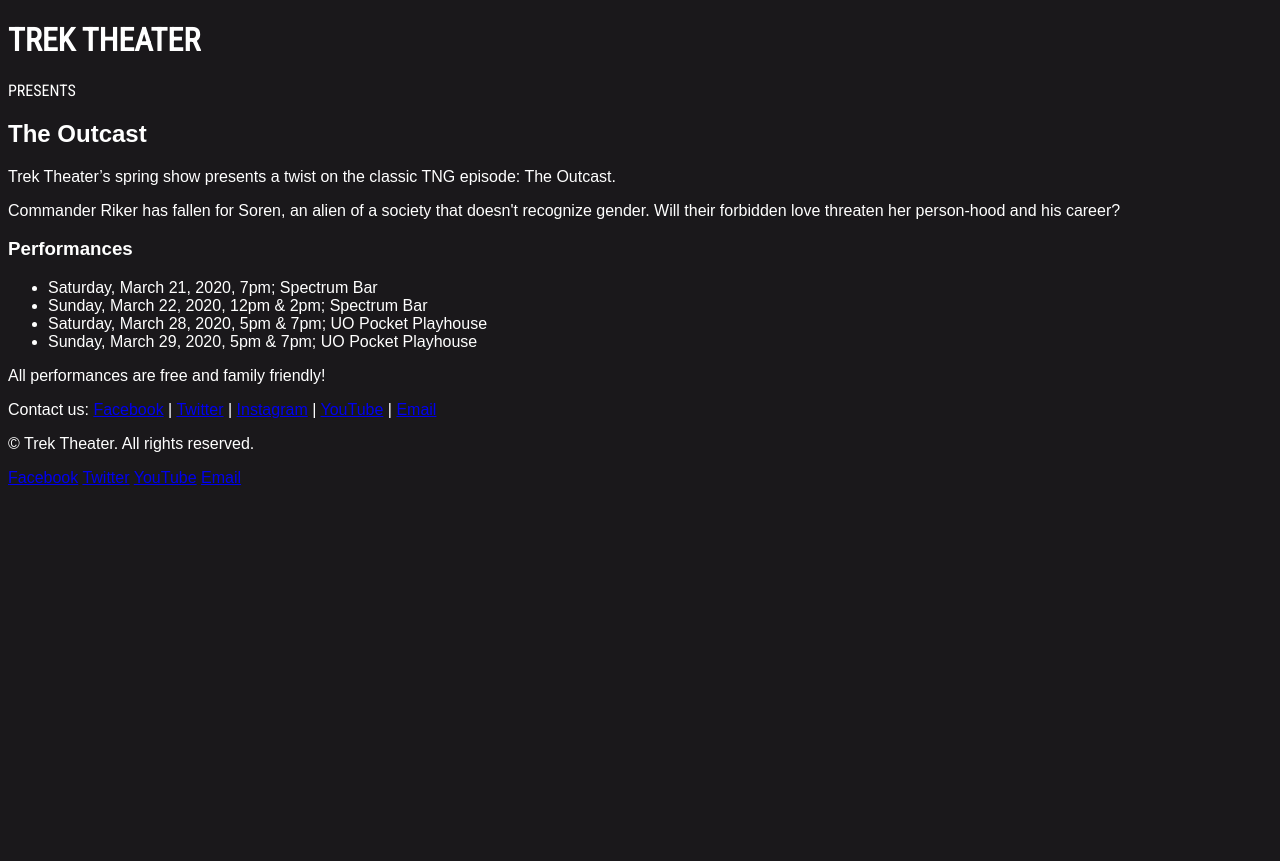
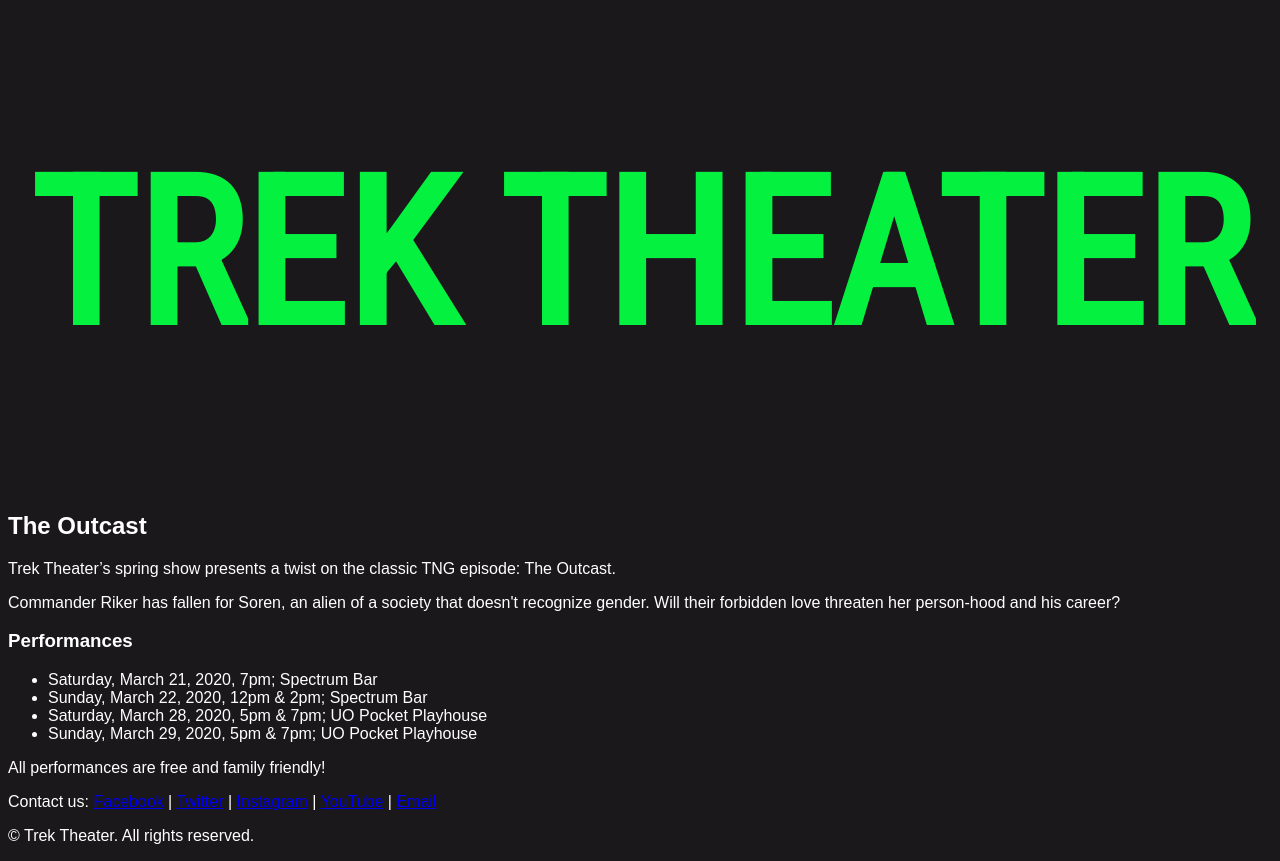
Before and after one commit to joelyoungblom/trektheater.org, a website: page index.html in a window 1280 px wide. Before the commit the page ends 800 px from the top, so only its background shows below. Drawn offline with Linux system fonts and the light colour scheme.

Commit message:
fix heading

```diff
--- a/index.html
+++ b/index.html
@@ -70,13 +70,11 @@ html {
 */
 </style>
 
-    </style>
   </head>
   <body>
 
     <header class="site-header">
-    <h1>Trek Theater</h1>
-    <p class="presents">presents</p>
+      <h1 class="site-header__title">Trek Theater</h1>
     </header>
 
     <main>
@@ -110,13 +108,14 @@ html {
       <p>&copy; Trek Theater. All rights reserved.</p>
     </footer>
 
-      <nav id="social">
-        <a href="//facebook.com/trektheater">Facebook</a>
-        <a href="//twitter.com/trektheater">Twitter</a>
-        <a href="//youtube.com/channel/UCo3UkAQ3P4gtJliKUUi4gcQ">YouTube</a>
-        <a href="mailto:info@trektheater.org">Email</a>
-      </nav>
-    </footer>
+    <!-- Global site tag (gtag.js) - Google Analytics -->
+    <script async src="https://www.googletagmanager.com/gtag/js?id=UA-156422602-1"></script>
+    <script>
+      window.dataLayer = window.dataLayer || [];
+      function gtag(){dataLayer.push(arguments);}
+      gtag('js', new Date());
 
+      gtag('config', 'UA-156422602-1');
+    </script>
   </body>
 </html>
```
